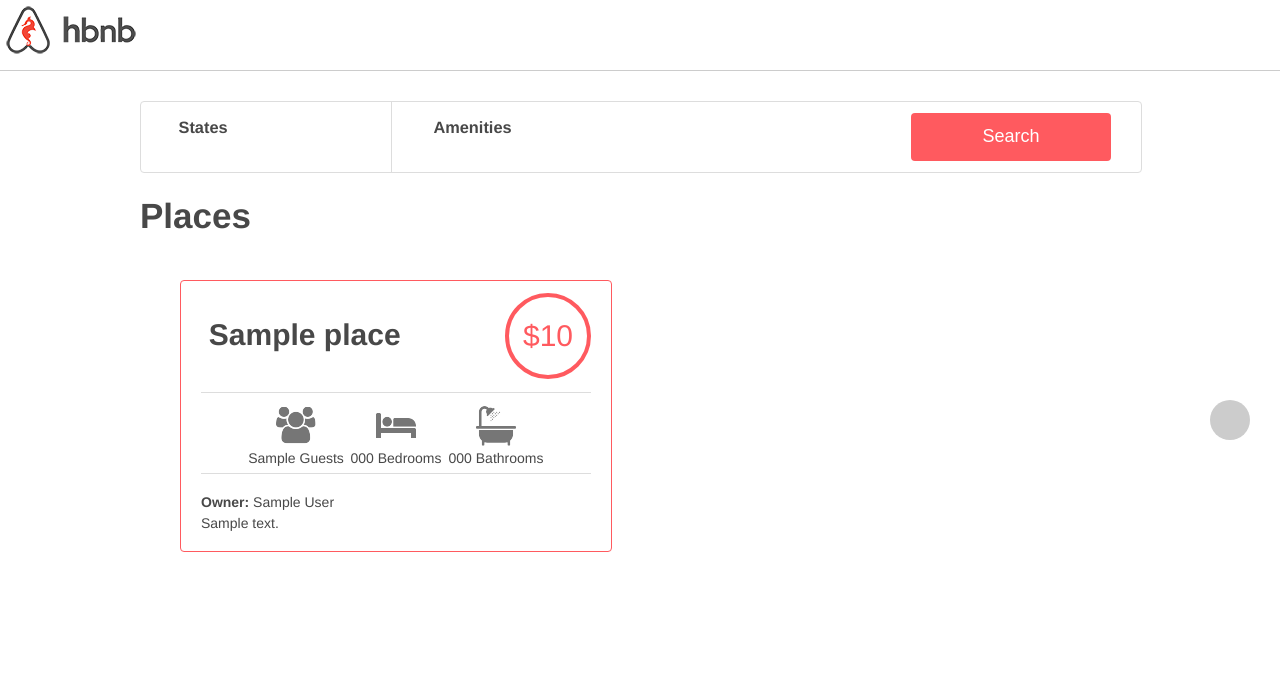
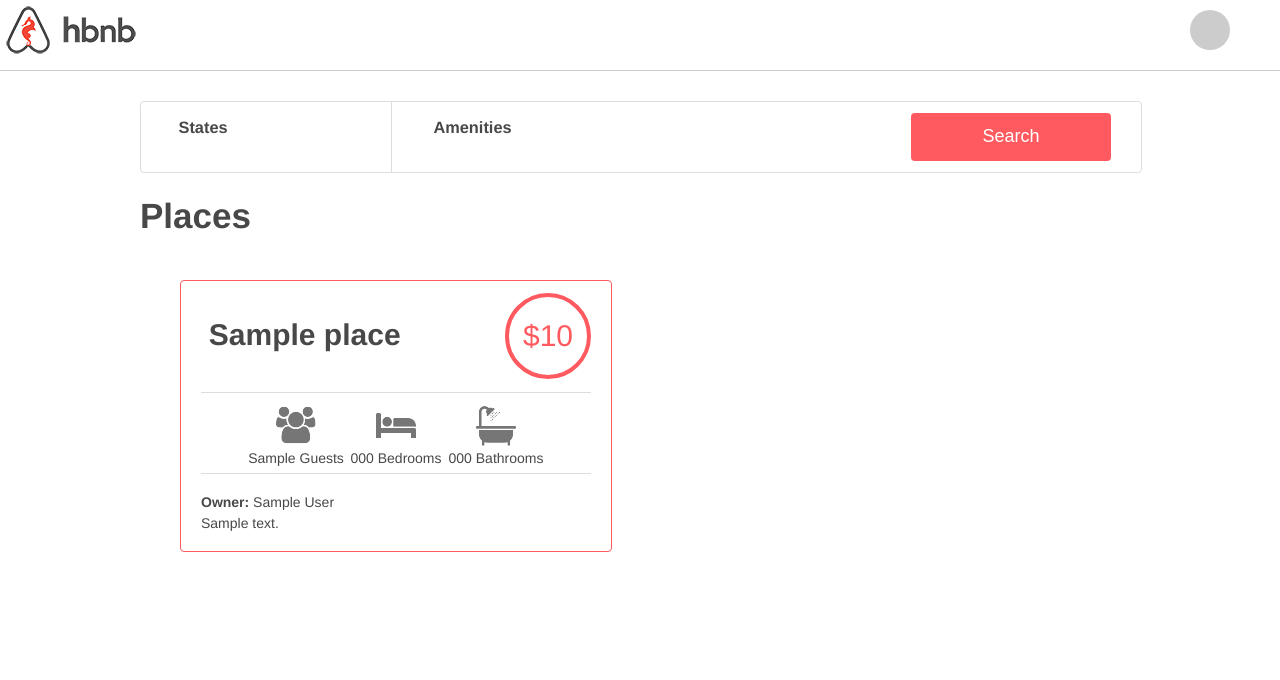
Before and after one commit to ObamtechNetworks/AirBnB_clone_v4, a Flask app: template web_dynamic/templates/2-hbnb.html in a window 1280 px wide. Shown: the top 680 px of the page. Run offline with Flask 3, Linux system fonts and the light colour scheme; the template is opened without the code that fills it: most values are stand-ins (such as "Sample title", 1, 10 or a date in 2020); some libraries are stand-ins or nearby versions.

Commit message:
finally fixed

```diff
--- a/web_dynamic/static/scripts/2-hbnb.js
+++ b/web_dynamic/static/scripts/2-hbnb.js
@@ -3,14 +3,14 @@ $(document).ready(function() {
     function checkAPIStatus() {
         $.ajax({
             type: 'GET',
-            url: 'http://0.0.0.0:5001/api/v1/status/',
+            url: 'http://127.0.0.1:5001/api/v1/status/',
             success: function(response) {
                 // If the status is "OK", add the class "available" to the div#api_status
                 if (response.status === 'OK') {
-                    $('#api_status').addClass('available');
+                    $('header div#api_status').css('background-color', '#ff545f');
                 } else {
                     // If the status is not "OK", remove the class "available" from the div#api_status
-                    $('#api_status').removeClass('available');
+                    $('header div#api_status').css('background-color', '#cccccc');;
                 }
             },
             error: function(error) {
--- a/web_dynamic/static/styles/3-header.css
+++ b/web_dynamic/static/styles/3-header.css
@@ -10,17 +10,20 @@ header .logo {
     height: 100%;
 }
 
-.avaliable {
+.available {
 	background-color: #ff545f;
 }
 
-#api_status {
-	position: absolute;
-	top: 50%;
-	right: 30px;
-	transform: tranlateY(-50%);
-	width: 40px;
-	height: 40px;
-	border-radius: 50%;
-	background-color: #cccccc;
+header #api_status {
+    display: flex;
+    flex-direction: row;
+    align-items: flex-end;
+    position: absolute;
+    right: 50px;
+    top: 30px;
+    transform: translateY(-50%);
+    width: 40px;
+    height: 40px;
+    border-radius: 50%;
+    background-color: #cccccc;
 }
```
